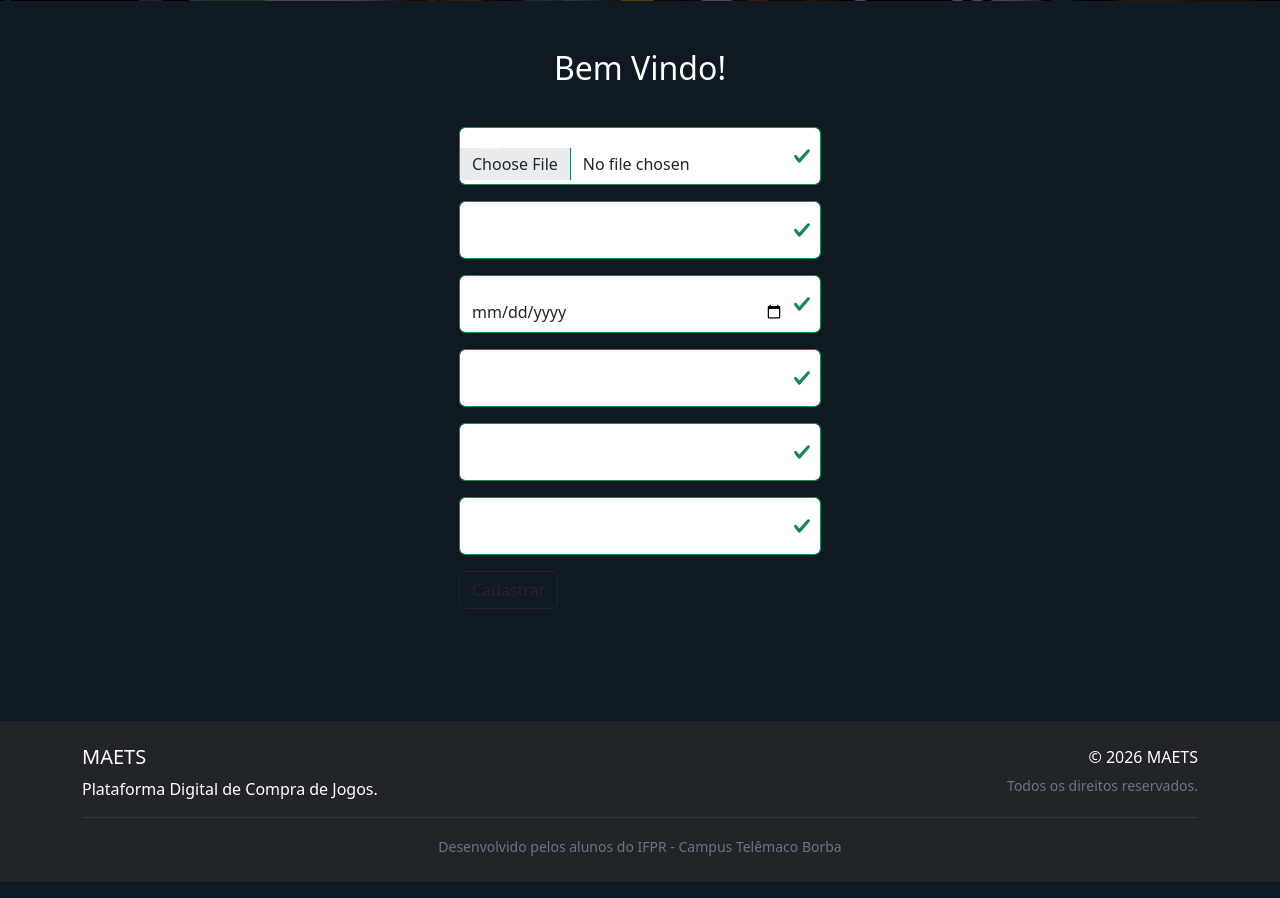
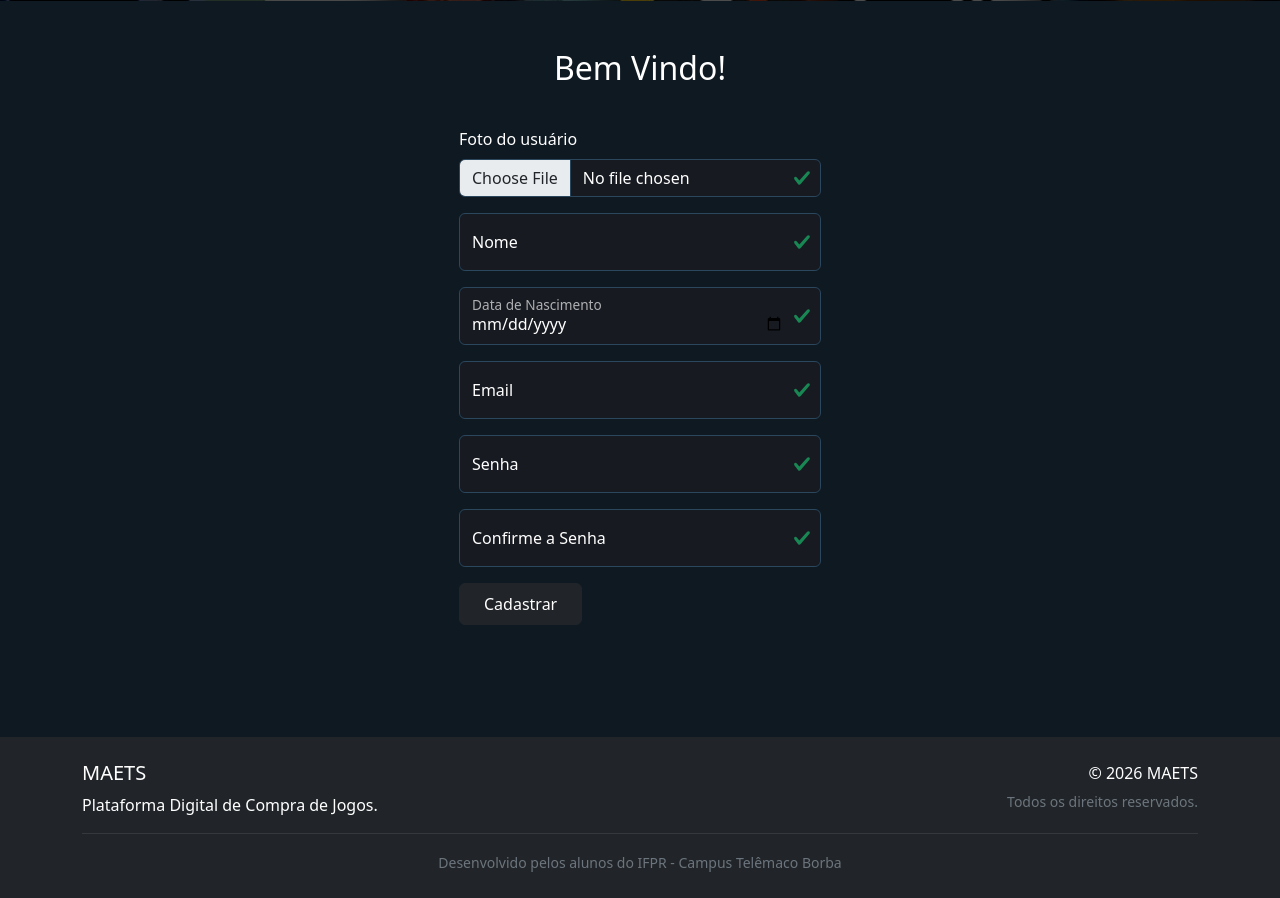
Before and after one commit to gabrielmatos-spec/Maets, a PHP site: page /formUsuario.php in a window 1280 px wide. Shown: the part 465-1363 px from the top of the page. Run offline with PHP 8.4, Linux system fonts and the light colour scheme.

Commit message:
Add files via upload

```diff
--- a/Maets/formUsuario.php
+++ b/Maets/formUsuario.php
@@ -1,55 +1,145 @@
 <?php include "header.php" ?>
 
 <div class="d-flex justify-content-center mb-3">
-        <h2>Bem Vindo!</h2>
+    <h2 class="text-white">Bem Vindo!</h2>
 </div>
 
 <div class="d-flex justify-content-center mb-3">
-        <form action="actionUsuario.php" method="POST" class="was-validated" enctype="multipart/form-data">
 
-            <div class="form-floating mt-3 mb-3">
-                <input type="file" name="fotoUsuario" id="fotoUsuario" placeholder="Foto" class="form-control">
-                <label for="fotoUsuario">Foto</label>
+    <form action="actionUsuario.php"
+          method="POST"
+          class="was-validated"
+          enctype="multipart/form-data">
+
+        <div class="mt-3 mb-3">
+
+            <label for="fotoUsuario"
+                class="form-label text-white">
+                Foto do usuário
+            </label>
+
+            <input type="file"
+                name="fotoUsuario"
+                id="fotoUsuario"
+                class="form-control"
+                style="background-color:#171a21;
+                        color:white;
+                        border:1px solid #2a475e;">
+
             <div class="valid-feedback"></div>
             <div class="invalid-feedback"></div>
+
         </div>
 
+
+        <!-- Nome -->
         <div class="form-floating mt-3 mb-3">
-                <input type="text" name="nomeUsuario" id="nomeUsuario" placeholder="Nome Completo" class="form-control">
-                <label for="nomeUsuario">Nome</label>
+
+            <input type="text"
+                   name="nomeUsuario"
+                   id="nomeUsuario"
+                   placeholder="Nome Completo"
+                   class="form-control"
+                   style="background-color:#171a21; color:white; border:1px solid #2a475e;">
+
+            <label for="nomeUsuario" style="color:white;">
+                Nome
+            </label>
+
             <div class="valid-feedback"></div>
             <div class="invalid-feedback"></div>
+
         </div>
 
+
+        <!-- Data de nascimento -->
         <div class="form-floating mt-3 mb-3">
-                <input type="date" name="dataNascimentoUsuario" id="dataNascimentoUsuario" placeholder="Data de Nascimento" class="form-control">
-                <label for="dataNascimentoUsuario">Data de Nascimento</label>
+
+            <input type="date"
+                   name="dataNascimentoUsuario"
+                   id="dataNascimentoUsuario"
+                   placeholder="Data de Nascimento"
+                   class="form-control"
+                   style="background-color:#171a21; color:white; border:1px solid #2a475e;">
+
+            <label for="dataNascimentoUsuario" style="color:white;">
+                Data de Nascimento
+            </label>
+
             <div class="valid-feedback"></div>
             <div class="invalid-feedback"></div>
+
         </div>
 
+
+        <!-- Email -->
         <div class="form-floating mt-3 mb-3">
-                <input type="email" name="emailUsuario" id="emailUsuario" placeholder="Email" class="form-control">
-                <label for="emailUsuario">Email</label>
+
+            <input type="email"
+                   name="emailUsuario"
+                   id="emailUsuario"
+                   placeholder="Email"
+                   class="form-control"
+                   style="background-color:#171a21; color:white; border:1px solid #2a475e;">
+
+            <label for="emailUsuario" style="color:white;">
+                Email
+            </label>
+
             <div class="valid-feedback"></div>
             <div class="invalid-feedback"></div>
+
         </div>
 
+
+        <!-- Senha -->
         <div class="form-floating mt-3 mb-3">
-                <input type="password" name="senhaUsuario" id="senhaUsuario" placeholder="Senha" class="form-control" minlength="3" maxlength="8">
-                <label for="senhaUsuario">Senha</label>
+
+            <input type="password"
+                   name="senhaUsuario"
+                   id="senhaUsuario"
+                   placeholder="Senha"
+                   class="form-control"
+                   minlength="3"
+                   maxlength="8"
+                   style="background-color:#171a21; color:white; border:1px solid #2a475e;">
+
+            <label for="senhaUsuario" style="color:white;">
+                Senha
+            </label>
+
             <div class="valid-feedback"></div>
             <div class="invalid-feedback"></div>
+
         </div>
 
+
+        <!-- Confirmar senha -->
         <div class="form-floating mt-3 mb-3">
-                <input type="password" name="confirmarSenhaUsuario" id="confirmarSenhaUsuario" placeholder="Confirme a Senha" class="form-control" minlength="3" maxlength="8">
-                <label for="confirmarSenhaUsuario">Confirme a Senha</label>
+
+            <input type="password"
+                   name="confirmarSenhaUsuario"
+                   id="confirmarSenhaUsuario"
+                   placeholder="Confirme a Senha"
+                   class="form-control"
+                   minlength="3"
+                   maxlength="8"
+                   style="background-color:#171a21; color:white; border:1px solid #2a475e;">
+
+            <label for="confirmarSenhaUsuario" style="color:white;">
+                Confirme a Senha
+            </label>
+
             <div class="valid-feedback"></div>
             <div class="invalid-feedback"></div>
+
         </div>
 
-            <button type="submit" class="btn btn-outline-dark">Cadastrar</button>
+
+        <!-- Botão -->
+        <button type="submit" class="btn btn-dark px-4 py-2">
+            Cadastrar
+        </button>
 
     </form>
 
```
Also changed, not shown: Maets/formLogin.php (+31 -9 lines), Maets/sobre.php (+5 -4 lines). Lines whose indentation alone changed are shown as unchanged.
